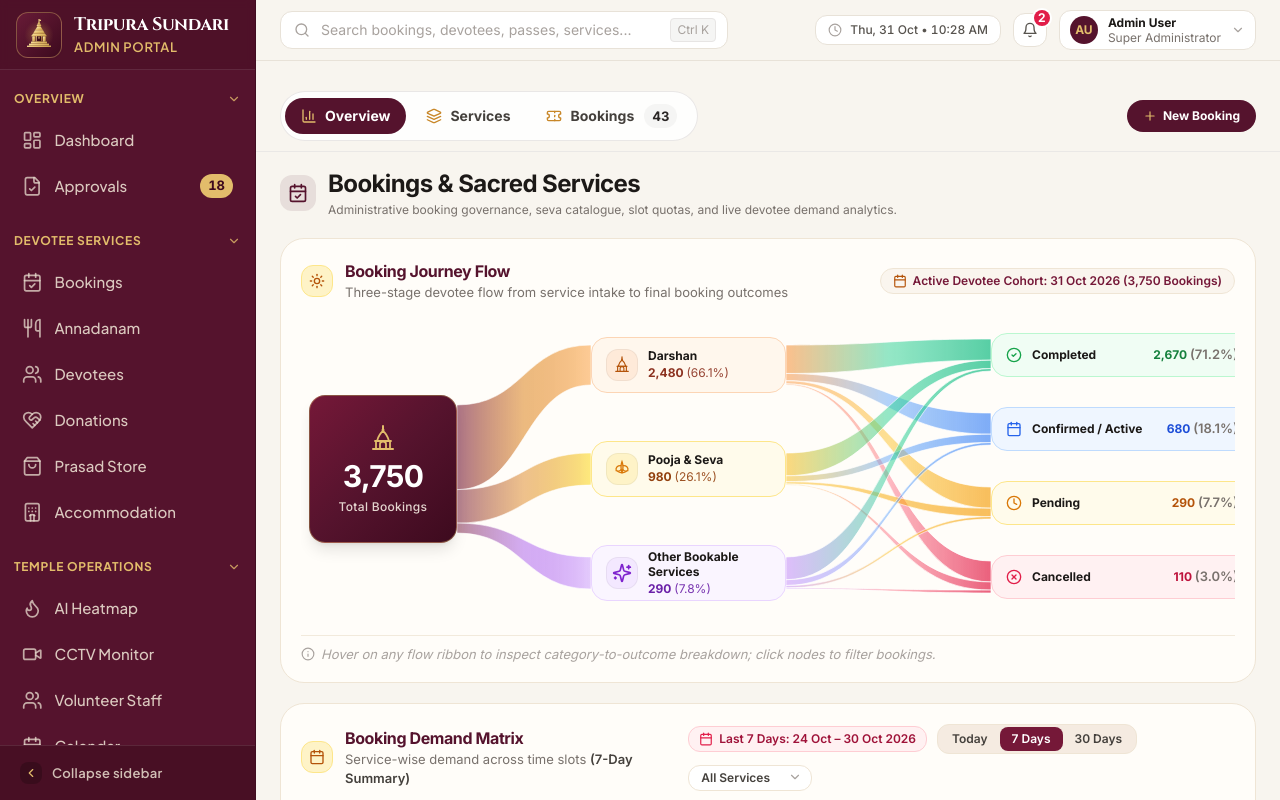
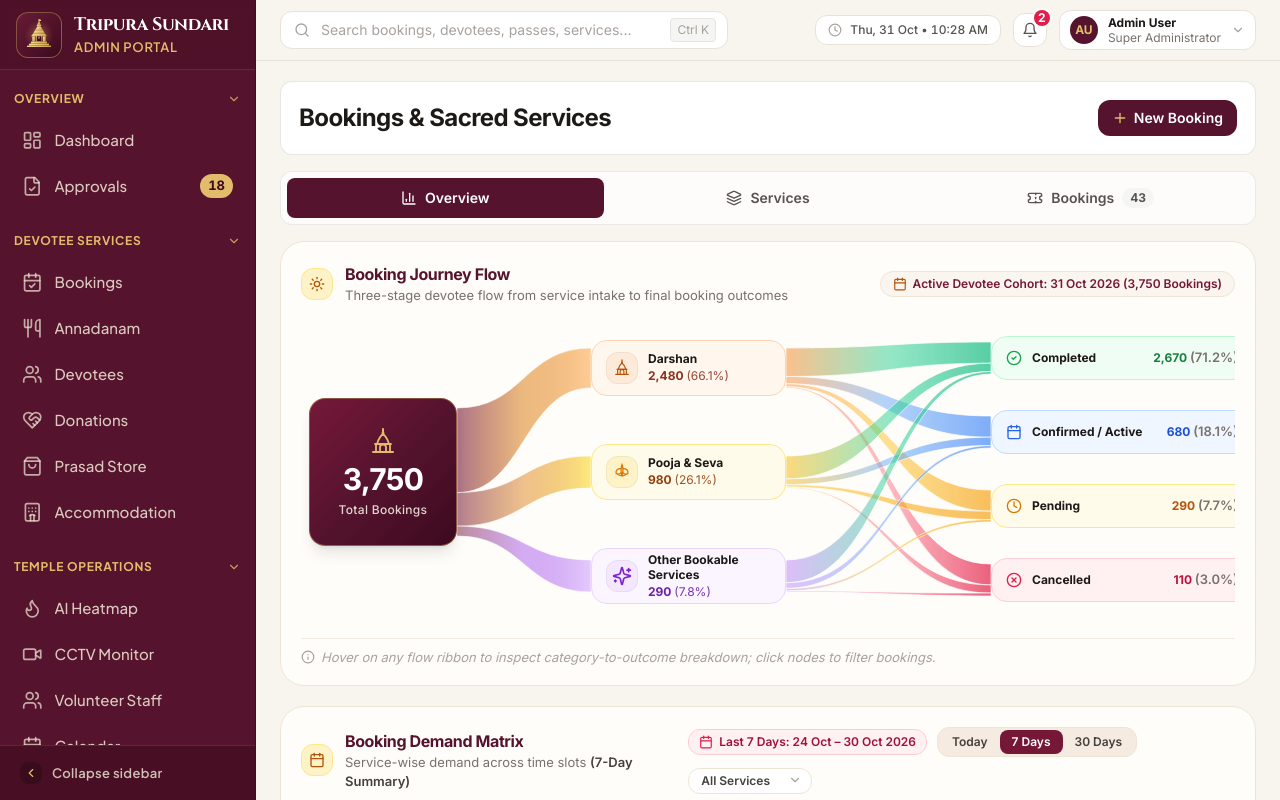
Before and after one commit to PraneethGwcSE/Tripura_Sundhari_Temple_Admin, a React (Vite) app: page /bookings in a window 1280 px wide. Shown: the top 800 px of the page. Built offline with nearby package versions, Linux system fonts and the light colour scheme.

Commit message:
feat: adopt full-width ModuleTabs navigation bar matching expected design

```diff
--- a/src/pages/SacredServices.jsx
+++ b/src/pages/SacredServices.jsx
@@ -5,9 +5,10 @@ import {
   Layers,
   Ticket,
   Plus,
-  CalendarCheck,
 } from 'lucide-react';
 import { DarshanBookingProvider, useDarshanBookings } from '../context/DarshanBookingContext';
+import ModulePageHeader from '../components/devotee-services/shared/ModulePageHeader';
+import ModuleTabs from '../components/devotee-services/shared/ModuleTabs';
 import BookingOverviewTab from '../components/bookings/BookingOverviewTab';
 import ServicesManagementTab from '../components/bookings/ServicesManagementTab';
 import AllBookingsTab from '../components/bookings/AllBookingsTab';
@@ -49,96 +50,29 @@ function SacredServicesContent() {
     }
   };
 
+  // Strictly 3 primary tabs matching standard ModuleTabs design
+  const tabsConfig = [
+    { id: 'overview', label: 'Overview', icon: BarChart3 },
+    { id: 'services', label: 'Services', icon: Layers },
+    { id: 'bookings', label: 'Bookings', icon: Ticket, badge: bookings.length },
+  ];
+
   return (
-    <div className="space-y-5 pb-12">
-      {/* ========================================================
-          LINE 1: SEPARATE TOP NAVIGATION BAR ON TOP OF THE PAGE
-         ======================================================== */}
-      <nav
-        aria-label="Module top navigation bar"
-        className="sticky top-0 z-30 bg-[#F8F5EF]/95 backdrop-blur-md py-2.5 -mt-2 -mx-4 px-4 sm:-mx-5 sm:px-5 lg:-mx-6 lg:px-6 border-b border-stone-200/80 shadow-2xs flex items-center justify-between gap-4"
-      >
-        {/* Left: The 3 Primary Navigation Tabs (Overview | Services | Bookings) */}
-        <div className="inline-flex items-center gap-1 p-1 bg-white/90 backdrop-blur-xs rounded-2xl sm:rounded-full border border-stone-200/90 shadow-2xs text-xs sm:text-sm">
-          {/* TAB 1: OVERVIEW */}
-          <button
-            type="button"
-            onClick={() => handleTabChange('overview')}
-            className={`px-4 py-2 font-bold rounded-xl sm:rounded-full transition-all flex items-center gap-2 whitespace-nowrap cursor-pointer select-none ${
-              activeTab === 'overview'
-                ? 'bg-[#55132D] text-white shadow-xs'
-                : 'text-stone-700 hover:text-stone-900 hover:bg-stone-100/70'
-            }`}
-          >
-            <BarChart3 className={`w-4 h-4 ${activeTab === 'overview' ? 'text-[#E2BC6B]' : 'text-[#C88728]'}`} />
-            <span>Overview</span>
-          </button>
+    <div className="space-y-4 pb-12">
+      {/* 1. Page Header with Title & Action */}
+      <ModulePageHeader
+        title="Bookings & Sacred Services"
+        primaryActionLabel="New Booking"
+        onPrimaryAction={() => setIsCreateOpen(true)}
+        primaryActionIcon={Plus}
+      />
 
-          {/* TAB 2: SERVICES */}
-          <button
-            type="button"
-            onClick={() => handleTabChange('services')}
-            className={`px-4 py-2 font-bold rounded-xl sm:rounded-full transition-all flex items-center gap-2 whitespace-nowrap cursor-pointer select-none ${
-              activeTab === 'services'
-                ? 'bg-[#55132D] text-white shadow-xs'
-                : 'text-stone-700 hover:text-stone-900 hover:bg-stone-100/70'
-            }`}
-          >
-            <Layers className={`w-4 h-4 ${activeTab === 'services' ? 'text-[#E2BC6B]' : 'text-[#C88728]'}`} />
-            <span>Services</span>
-          </button>
-
-          {/* TAB 3: BOOKINGS */}
-          <button
-            type="button"
-            onClick={() => handleTabChange('bookings')}
-            className={`px-4 py-2 font-bold rounded-xl sm:rounded-full transition-all flex items-center gap-2 whitespace-nowrap cursor-pointer select-none ${
-              activeTab === 'bookings'
-                ? 'bg-[#55132D] text-white shadow-xs'
-                : 'text-stone-700 hover:text-stone-900 hover:bg-stone-100/70'
-            }`}
-          >
-            <Ticket className={`w-4 h-4 ${activeTab === 'bookings' ? 'text-[#E2BC6B]' : 'text-[#C88728]'}`} />
-            <span>Bookings</span>
-            <span
-              className={`text-[11px] px-2 py-0.5 rounded-full font-bold font-sans ml-0.5 ${
-                activeTab === 'bookings'
-                  ? 'bg-white/20 text-white'
-                  : 'bg-stone-100 text-stone-800'
-              }`}
-            >
-              {bookings.length}
-            </span>
-          </button>
-        </div>
-
-        {/* Right: Quick Create Booking Button */}
-        <button
-          type="button"
-          onClick={() => setIsCreateOpen(true)}
-          className="px-4 py-2 bg-[#55132D] hover:bg-[#681B37] text-white text-xs font-bold rounded-xl sm:rounded-full shadow-xs flex items-center gap-1.5 transition-colors cursor-pointer shrink-0"
-        >
-          <Plus className="w-3.5 h-3.5 text-[#E2BC6B]" />
-          <span>New Booking</span>
-        </button>
-      </nav>
-
-      {/* ========================================================
-          LINE 2: PAGE TITLE & DESCRIPTION (SEPARATE LINE BELOW)
-         ======================================================== */}
-      <div className="flex items-center gap-3 pt-1">
-        <div className="w-9 h-9 rounded-xl bg-[#55132D]/10 text-[#55132D] flex items-center justify-center shrink-0">
-          <CalendarCheck className="w-5 h-5 text-[#55132D]" />
-        </div>
-        <div>
-          <h1 className="text-xl sm:text-2xl font-bold text-stone-900 tracking-tight font-serif">
-            Bookings & Sacred Services
-          </h1>
-          <p className="text-xs text-stone-500 mt-0.5">
-            Administrative booking governance, seva catalogue, slot quotas, and live devotee demand analytics.
-          </p>
-        </div>
-      </div>
+      {/* 2. Top Navigation Bar (Full-Width ModuleTabs exactly matching expected design) */}
+      <ModuleTabs
+        tabs={tabsConfig}
+        activeTab={activeTab}
+        onChangeTab={handleTabChange}
+      />
 
       {/* ========================================================
           SECTION 1: OVERVIEW — Booking Analytics
```
